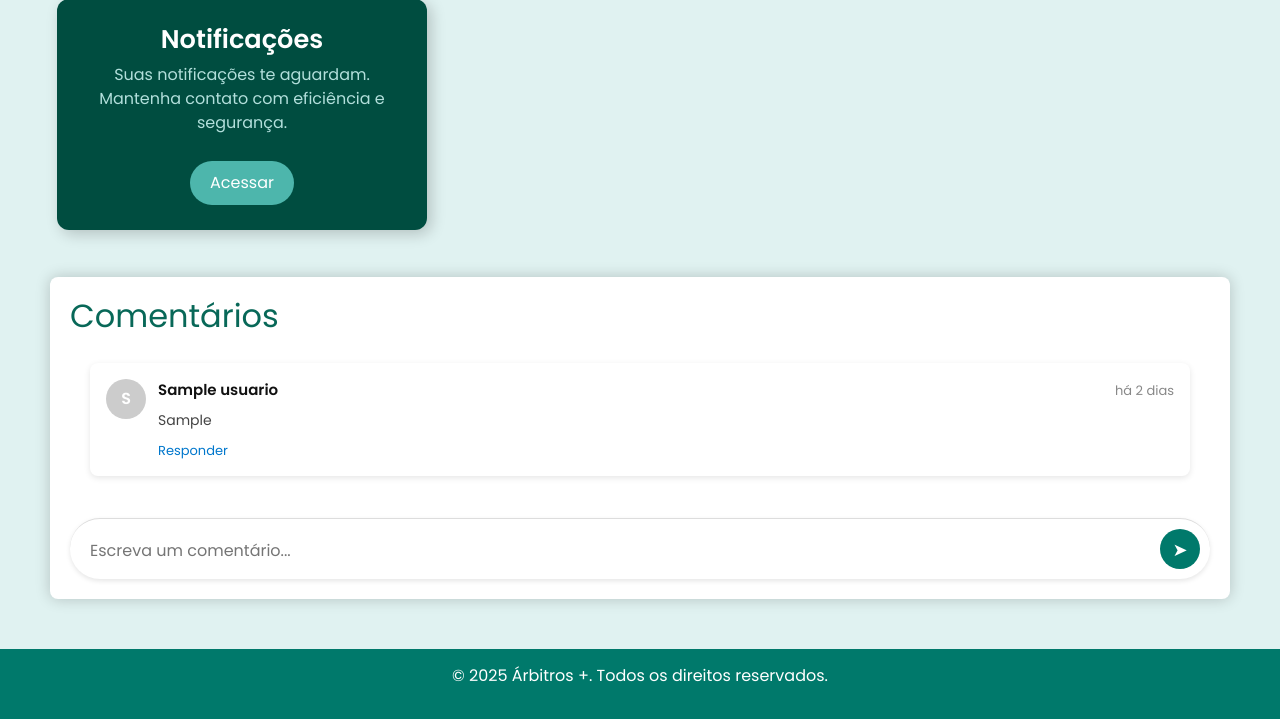
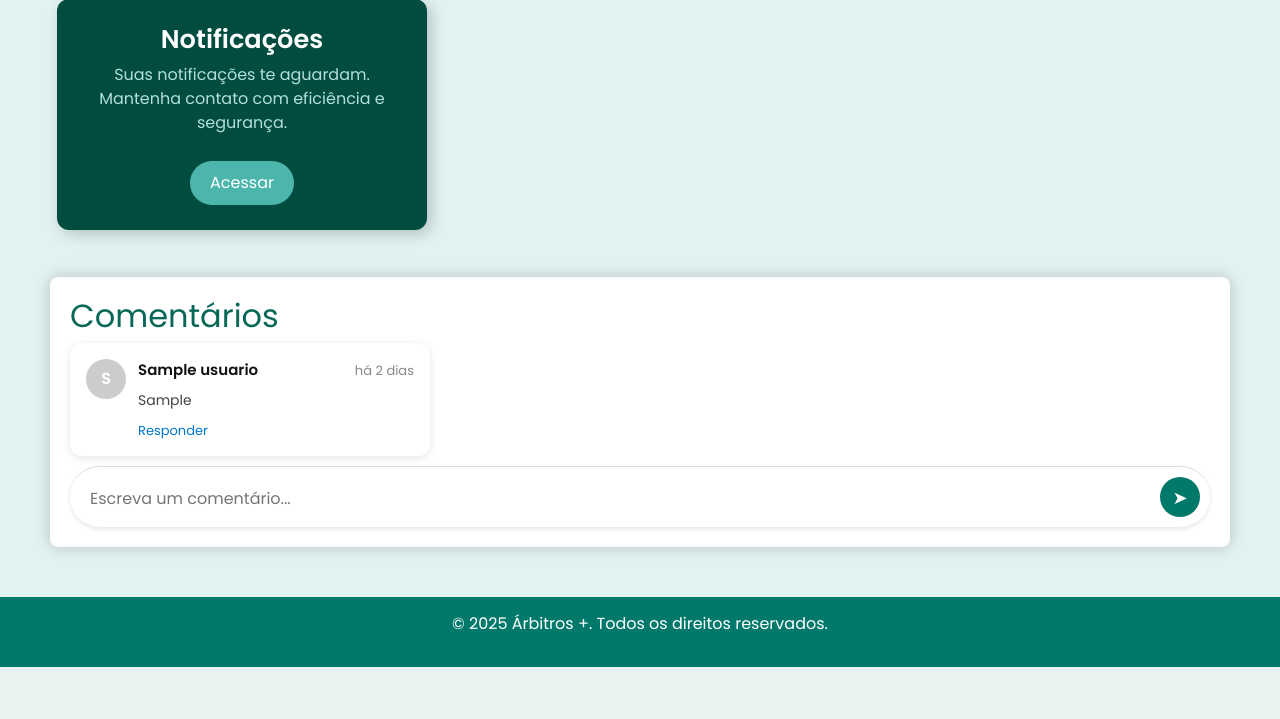
Before and after one commit to arianevaleira/Projeto-Arbitros, a Flask app: page /home in a window 1280 px wide. Shown: the part 734-1453 px from the top of the page. After the commit the page ends 1401 px from the top, so only its background shows below. Run offline with Flask 3, Linux system fonts and the light colour scheme; a user stored in the database is signed in; tables that the repository leaves empty hold one stand-in row (values such as "Sample post").

Commit message:
Update style_home.css

```diff
--- a/static/css/style_home.css
+++ b/static/css/style_home.css
@@ -190,22 +190,23 @@ footer p{
     display: flex;
     flex-wrap: wrap;
     gap: 20px;
-    justify-content: center;
-    padding: 20px;
+    justify-content: flex-start;
 }
 
-/* Cada comentário individual */
+
 .comment-box {
     background-color: #ffffff;
     border-radius: 12px;
     padding: 16px;
-    width: 300px;
+    width: calc(33.33% - 20px);
     box-shadow: 0 2px 8px rgba(0, 0, 0, 0.1);
     display: flex;
     align-items: flex-start;
     gap: 12px;
     transition: 0.3s ease;
+    flex-direction: row;
 }
+
 
 /* Avatar circular com inicial */
 .user-avatar {
@@ -222,7 +223,7 @@ footer p{
     flex-shrink: 0;
 }
 
-/* Conteúdo do comentário */
+
 .comment-content {
     flex: 1;
     display: flex;
@@ -248,13 +249,14 @@ footer p{
     color: #888;
 }
 
-/* Texto do comentário */
+
 .comment-text {
     font-size: 14px;
     color: #444;
+    word-break: break-word;
 }
 
-/* Responsividade */
+
 @media (max-width: 700px) {
     .comment-box {
         width: 100%;
@@ -272,17 +274,6 @@ footer p{
     box-shadow: 0 2px 5px rgba(0, 0, 0, 0.1);
 }
 
-.comment-box {
-    display: flex;
-    background-color: #fff;
-    border-radius: 8px;
-    box-shadow: 0 2px 6px rgba(0,0,0,0.1);
-    padding: 16px;
-    margin-bottom: 12px;
-    align-items: flex-start;
-    gap: 12px;
-    width: 100%;
-}
 
 .user-avatar {
     width: 40px;
@@ -335,6 +326,7 @@ footer p{
     height: 40px;
     max-height: 80px;
     border: none;
+    overflow: hidden;
 }
 
 .comment-input button {
@@ -371,3 +363,15 @@ footer p{
 .logout-icon:hover {
     color: #FF5252;
 }
+
+@media (max-width: 992px) {
+    .comment-box {
+        width: calc(50% - 20px);
+    }
+}
+
+@media (max-width: 768px) {
+    .comments-list {
+        grid-template-columns: 1fr;
+    }
+}
```
